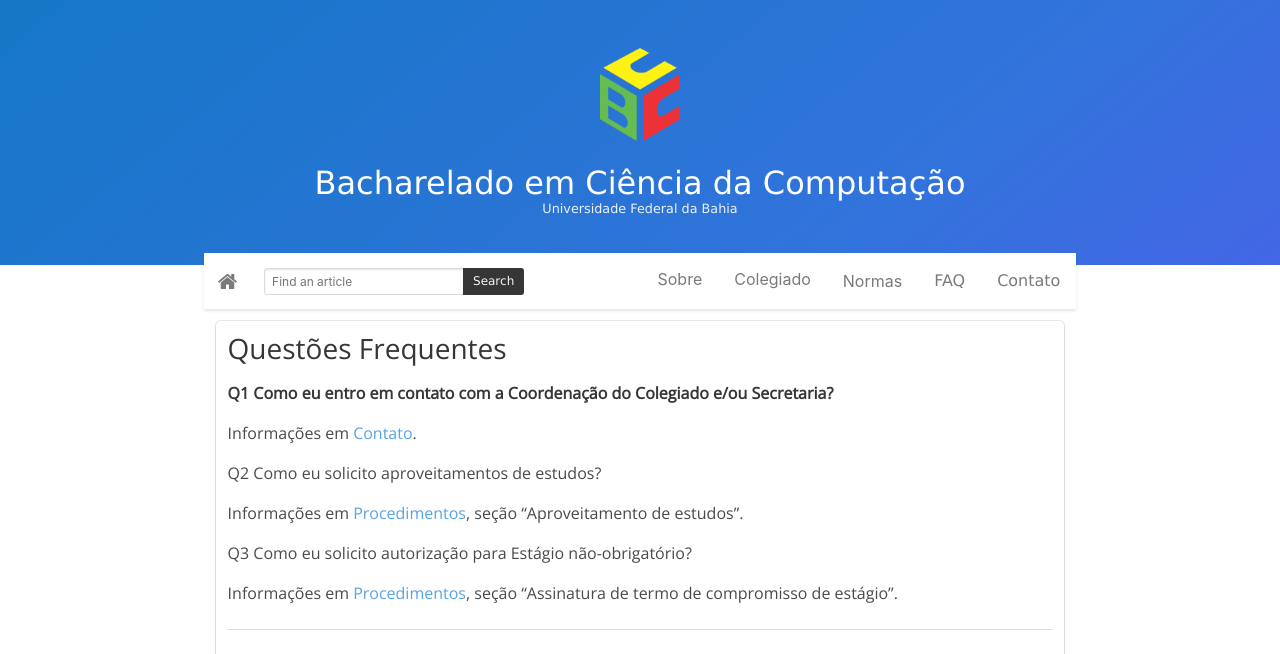
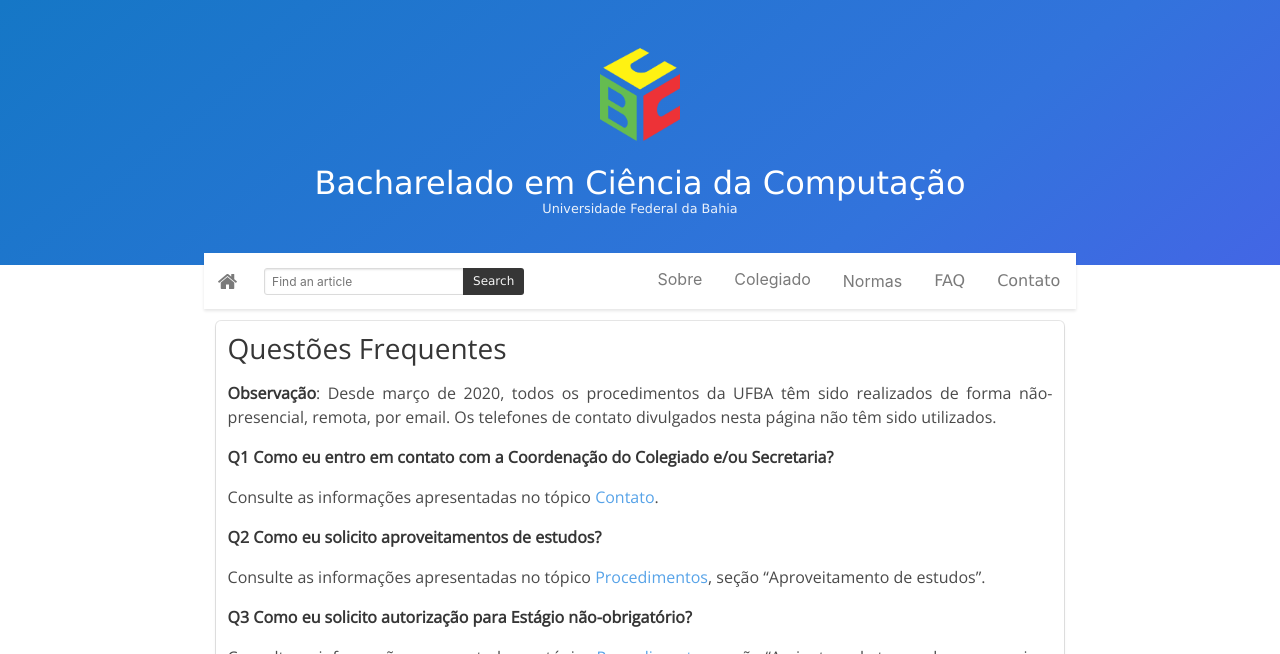
Before and after one commit to bcc-ufba/bcc-ufba.github.io, a Jekyll site: the page built from faq.markdown, in a window 1280 px wide. Shown: the top 654 px of the page. Built offline with Jekyll 4.4.1, drawn with Linux system fonts in a browser that asks for light colours; some of the changed text lies outside the part shown; grey boxes are pictures that could not be loaded.

Commit message:
Update faq.markdown

```diff
--- a/faq.markdown
+++ b/faq.markdown
@@ -5,20 +5,23 @@
 
 ## Questões Frequentes
 
+__Observação__: Desde março de 2020, todos os procedimentos da UFBA têm sido realizados de forma não-presencial, remota, por email. Os telefones de contato divulgados nesta página não têm sido utilizados.
+
+
 __Q1 Como eu entro em contato com a Coordenação do Colegiado e/ou Secretaria?__
 
-Informações em [Contato][contato].
+Consulte as informações apresentadas no tópico [Contato][contato].
 
 [contato]: https://bcc-ufba.github.io/contato.html
 
-Q2 Como eu solicito aproveitamentos de estudos?
+__Q2 Como eu solicito aproveitamentos de estudos?__
 
-Informações em [Procedimentos][procedimentos], seção "Aproveitamento de estudos".
+Consulte as informações apresentadas no tópico [Procedimentos][procedimentos], seção "Aproveitamento de estudos".
 
 [procedimentos]: https://bcc-ufba.github.io/procedimentos.html
 
-Q3 Como eu solicito autorização para Estágio não-obrigatório?
+__Q3 Como eu solicito autorização para Estágio não-obrigatório?__
 
-Informações em [Procedimentos][procedimentos], seção "Assinatura de termo de compromisso de estágio".
+Consulte as informações apresentadas no tópico [Procedimentos][procedimentos], seção "Assinatura de termo de compromisso de estágio".
 
 [procedimentos]: https://bcc-ufba.github.io/procedimentos.html
```
